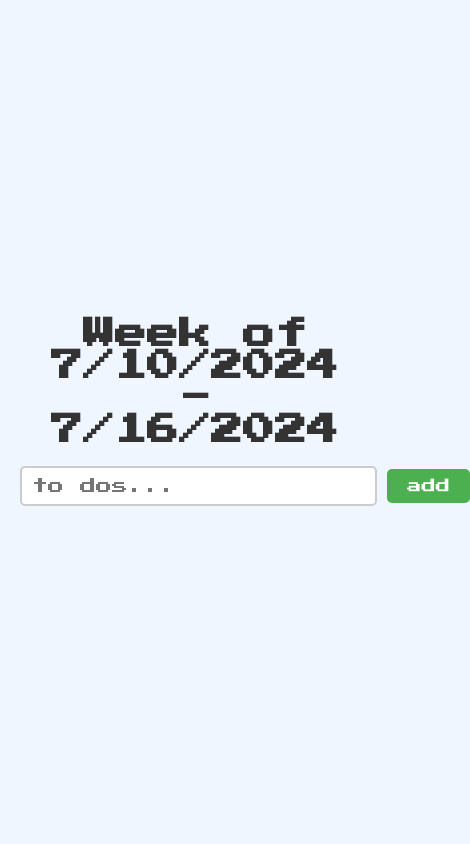
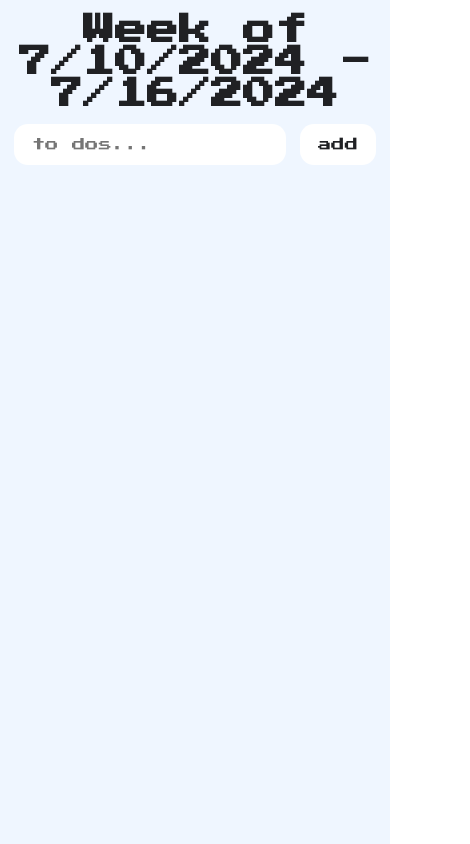
Before and after one commit to ybazile/reactjs-todolist, a React (Vite) app: page / in a window 390 px wide. Shown: the whole page, 470 px wide, since content can reach past the window. Built offline with nearby package versions, Linux system fonts and the light colour scheme.

Commit message:
Update index.css

```diff
--- a/src/index.css
+++ b/src/index.css
@@ -1,12 +1,12 @@
+/* Import custom fonts */
+@import url('https://fonts.googleapis.com/css2?family=Inter:wght@400;700&family=Press+Start+2P&display=swap');
+
+/* Base styles */
 * {
+  font-family: "Inter", sans-serif;
   margin: 0;
   padding: 0;
   box-sizing: border-box;
-}
-
-body {
-  font-family: "Inter", sans-serif;
-  background-color: #eff6ff;
   color: #202124;
 }
 
@@ -22,113 +22,122 @@
   min-height: 100vh;
   display: flex;
   flex-direction: column;
-  align-items: center;
-  justify-content: center;
-  padding: 20px;
-  gap: 20px;
+  padding: 14px;
+  background: #eff6ff;
+  gap: 14px;
 }
 
 h1 {
   text-align: center;
-  font-size: 2rem;
-  color: #333;
 }
 
-/* TodoInput component */
 header {
   display: flex;
-  align-items: center;
+  align-items: stretch;
+}
+
+header,
+.main {
+  max-width: 800px;
   width: 100%;
-  max-width: 400px;
-  gap: 10px;
+  margin: 0 auto;
+  gap: 14px;
 }
 
 header input {
   flex: 1;
-  padding: 10px;
-  font-size: 1rem;
-  border: 2px solid #ccc;
-  border-radius: 5px;
+  border-radius: 14px;
   outline: none;
+  width: 100%;
 }
 
 header button {
-  padding: 10px 20px;
-  background-color: #4caf50;
-  color: white;
-  border: none;
-  border-radius: 5px;
+  border-radius: 14px;
+  background: transparent;
+  transition-duration: 200ms;
   cursor: pointer;
-  transition: background-color 0.3s ease;
 }
 
 header button:hover {
-  background-color: #45a049;
+  opacity: 0.7;
 }
 
-/* TodoList component */
+header button,
+header input {
+  padding: 14px 18px;
+  border: none;
+  outline: none;
+  background: white;
+}
+
+p {
+  font-size: 0.9em;
+}
+
 .main {
   display: flex;
   flex-direction: column;
-  gap: 20px;
-  width: 100%;
-  max-width: 600px;
+  gap: 14px;
 }
 
 .todoItem {
   display: flex;
   align-items: center;
-  justify-content: space-between;
-  padding: 15px;
-  border-radius: 8px;
-  background-color: #ffffff;
-  box-shadow: 0 0 10px rgba(0, 0, 0, 0.1);
-  transition: background-color 0.3s ease, transform 0.2s ease;
-}
-
-.todoItem:hover {
-  background-color: #f0f0f0;
-  transform: translateY(-2px);
-}
-
-.todoItem.completed {
-  background-color: #e0f2e9; /* Light green for completed tasks */
-  text-decoration: line-through; /* Strike through completed tasks */
+  gap: 14px;
+  padding: 14px;
+  border-radius: 14px;
+  background: white;
 }
 
 .todoItem p {
   flex: 1;
-  margin: 0;
-  font-size: 1rem;
 }
 
 .actionsContainer {
   display: flex;
-  gap: 10px;
+  align-items: center;
+  gap: 14px;
 }
 
 .actionsContainer button {
-  background-color: transparent;
+  transition-duration: 200ms;
   border: none;
+  background: transparent;
   cursor: pointer;
-  transition: color 0.3s ease;
 }
 
 .actionsContainer button:hover {
-  color: #777;
+  opacity: 0.7;
 }
 
-@media (max-width: 600px) {
-  header button {
-    font-size: 0.9rem;
+@media (min-width: 640px) {
+  header button,
+  header input {
+    font-size: 1.2em;
   }
 
-  .todoItem {
-    flex-direction: column;
-    align-items: flex-start;
+  p {
+    font-size: 1em;
+  }
+}
+
+/* Ensure font consistency on mobile */
+@media (max-width: 639px) {
+  body,
+  h1,
+  h2,
+  h3,
+  input,
+  button,
+  p {
+    font-family: "Inter", sans-serif !important;
   }
 
-  .actionsContainer {
-    margin-top: 10px;
+  h1,
+  h2,
+  h3,
+  input,
+  button {
+    font-family: "Press Start 2P", system-ui !important;
   }
 }
```
